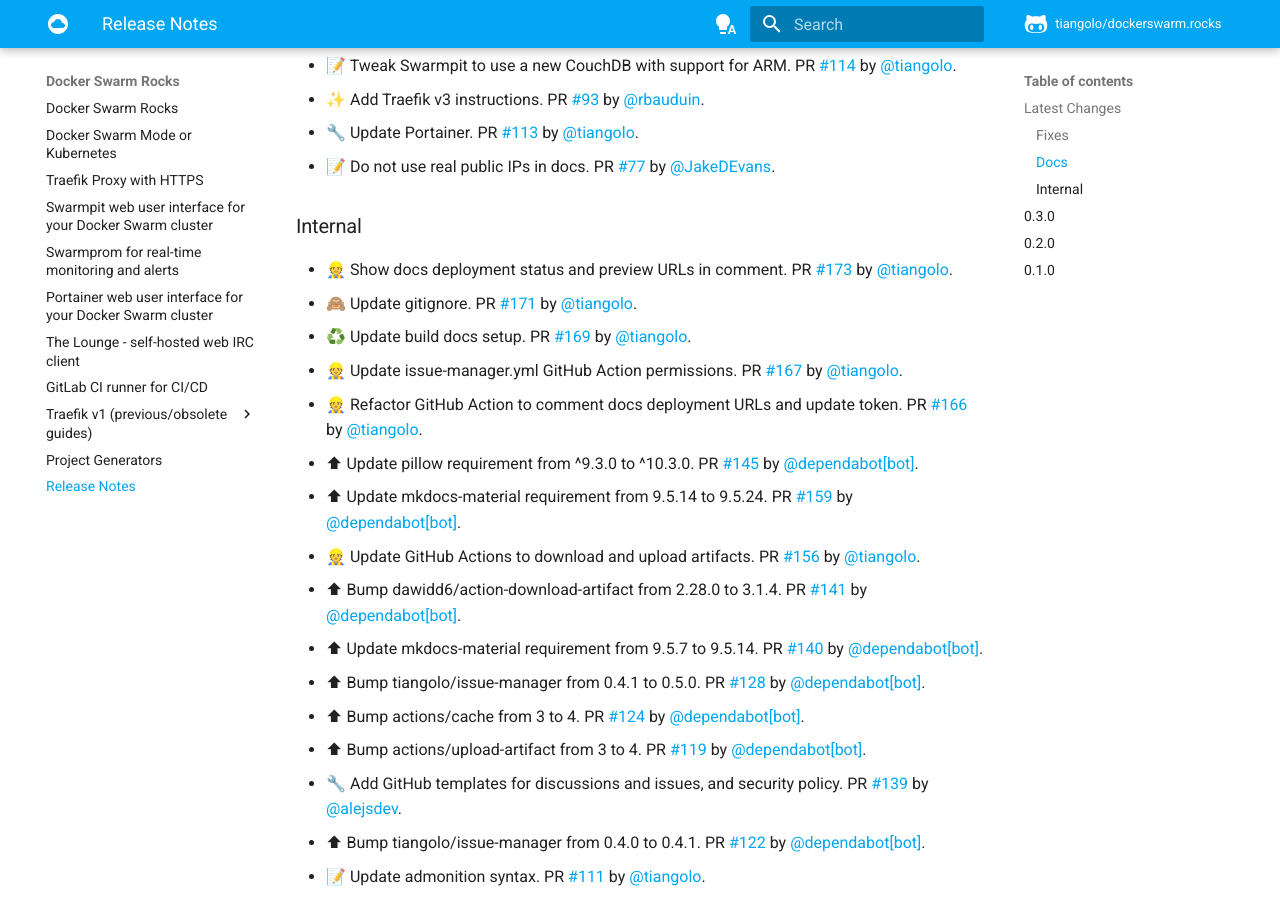
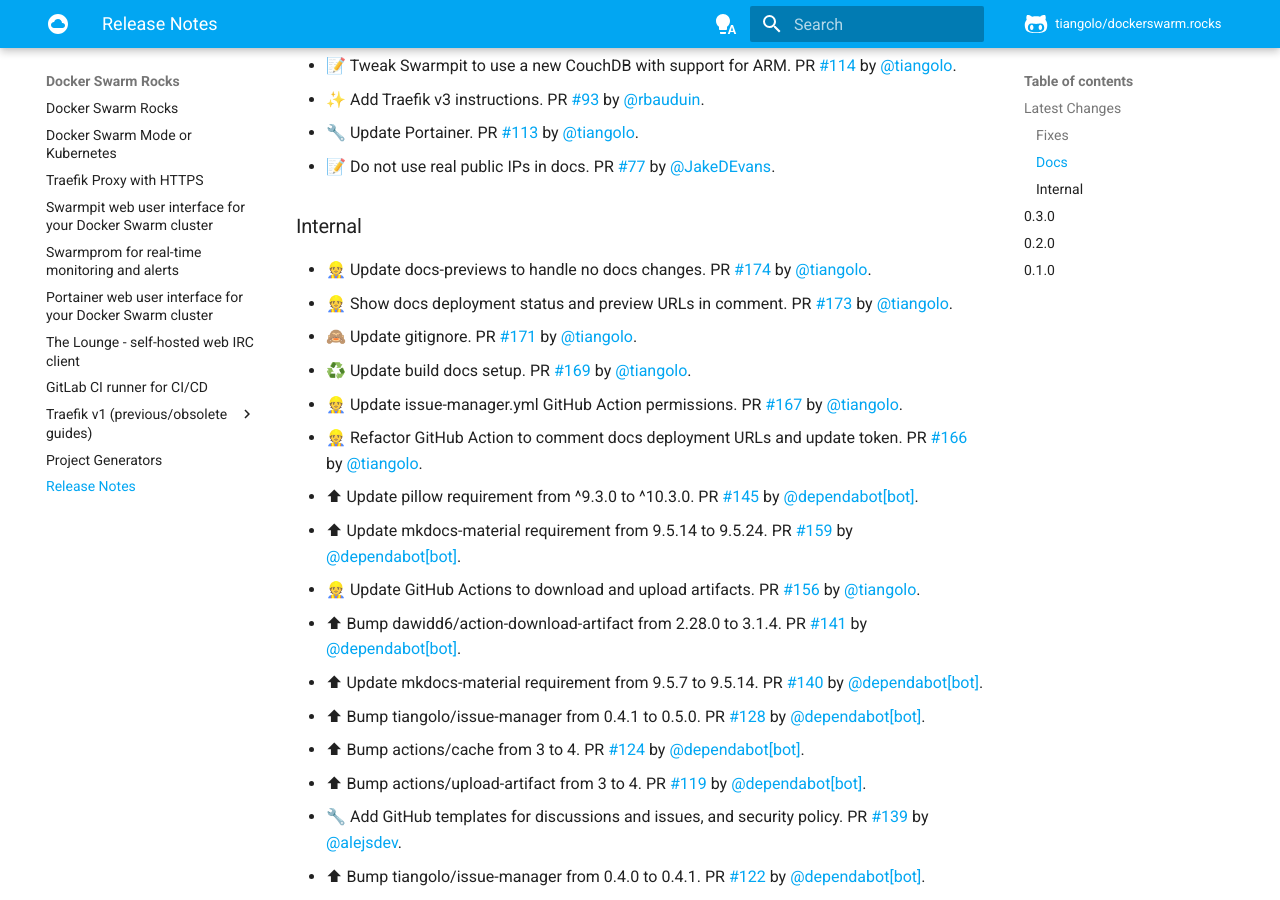
Before and after one commit to tiangolo/dockerswarm.rocks, an MkDocs documentation site: the page built from docs/release-notes.md, in a window 1280 px wide and 900 px high, scrolled down 788 px. Built offline with MkDocs 1.6.1 and Material for MkDocs 9.7.7, drawn with Linux system fonts in a browser that asks for light colours; comment, search, counter and statistics services are not loaded.

Commit message:
📝 Update release notes

```diff
--- a/docs/release-notes.md
+++ b/docs/release-notes.md
@@ -29,6 +29,7 @@
 
 ### Internal
 
+* 👷 Update docs-previews to handle no docs changes. PR [#174](https://github.com/tiangolo/dockerswarm.rocks/pull/174) by [@tiangolo](https://github.com/tiangolo).
 * 👷 Show docs deployment status and preview URLs in comment. PR [#173](https://github.com/tiangolo/dockerswarm.rocks/pull/173) by [@tiangolo](https://github.com/tiangolo).
 * 🙈 Update gitignore. PR [#171](https://github.com/tiangolo/dockerswarm.rocks/pull/171) by [@tiangolo](https://github.com/tiangolo).
 * ♻️ Update build docs setup. PR [#169](https://github.com/tiangolo/dockerswarm.rocks/pull/169) by [@tiangolo](https://github.com/tiangolo).
```
